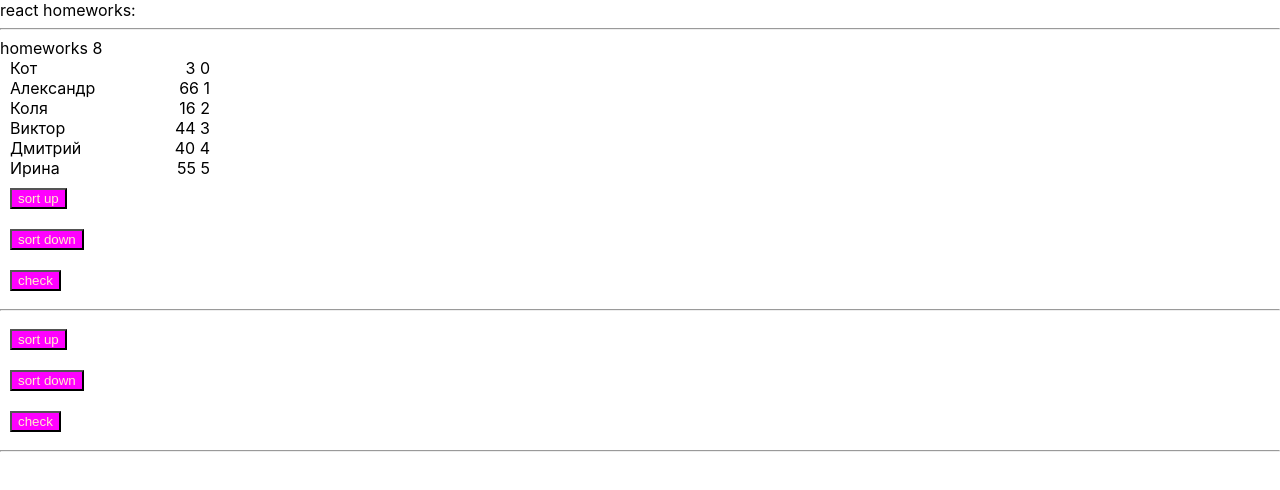
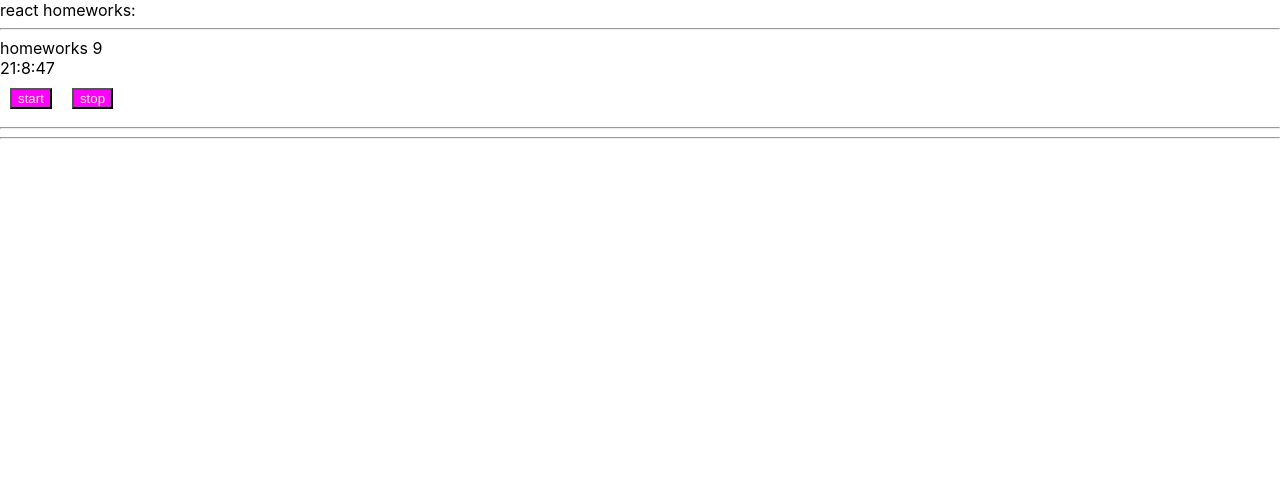
Before and after one commit to DmitriAleks/DZ, a React (Create React App) app in the folder TrubeDz/: page / in a window 1280 px wide. Shown: the top 490 px of the page. Built offline with nearby package versions, Linux system fonts and the light colour scheme.

Commit message:
HWN9 create work version AlternativeClock

```diff
--- a/TrubeDz/src/p1-main/m1-ui/u1-app/App.tsx
+++ b/TrubeDz/src/p1-main/m1-ui/u1-app/App.tsx
@@ -8,6 +8,7 @@ import HW5 from "../../../p2-homeworks/h5/HW5";
 import HW6 from '../../../p2-homeworks/h6/HW6'
 import HW7 from '../../../p2-homeworks/h7/HW7'
 import HW8 from "../../../p2-homeworks/h8/HW8";
+import HW9 from "../../../p2-homeworks/h9/HW9";
 
 function App() {
     return (
@@ -20,7 +21,8 @@ function App() {
             {/*<HW5/>*/}
             {/*<HW6/>*/}
             {/*<HW7/>*/}
-            <HW8/>
+            {/*<HW8/>*/}
+            <HW9/>
         </div>
     )
 }
--- a/TrubeDz/src/p2-homeworks/h8/HW8.tsx
+++ b/TrubeDz/src/p2-homeworks/h8/HW8.tsx
@@ -25,7 +25,7 @@ function HW8() {
     const finalPeople = people.map((p: UserType) => (
         <div key={p._id} className={s.item}>
             <span>  {p.name}</span>
-           {p.age} {p._id}
+           {p.age}
         </div>
     ))
 
@@ -33,9 +33,9 @@ function HW8() {
     const sortDown = () => setPeople(homeWorkReducer(initialPeople, {type: 'sortDown'}))
     const check = () => setPeople(homeWorkReducer(initialPeople, {type: 'check'}))
 
-    const sortUpAlternative = () => setPeople(homeWorkReducerAlternative(initialPeople, {type: 'sort', payload: 'up'}))
-    const sortDownSortUpAlternative = () => setPeople(homeWorkReducerAlternative(initialPeople, {type: 'sort', payload: 'down'}))
-    const checkSortUpAlternative = () => setPeople(homeWorkReducerAlternative(initialPeople, {type: 'check', payload: 18}))
+    // const sortUpAlternative = () => setPeople(homeWorkReducerAlternative(initialPeople, {type: 'sort', payload: 'up'}))
+    // const sortDownSortUpAlternative = () => setPeople(homeWorkReducerAlternative(initialPeople, {type: 'sort', payload: 'down'}))
+    // const checkSortUpAlternative = () => setPeople(homeWorkReducerAlternative(initialPeople, {type: 'check', payload: 18}))
     return (
         <div >
             <hr/>
@@ -45,12 +45,12 @@ function HW8() {
             <div><SuperButton onClick={sortDown}>sort down</SuperButton></div>
             <div><SuperButton onClick={check}>check</SuperButton></div>
 
-            <hr/>
+            {/*<hr/>*/}
 
-            <div><SuperButton onClick={sortUpAlternative}>sort up</SuperButton></div>
-            <div><SuperButton onClick={sortDownSortUpAlternative}>sort down</SuperButton></div>
-            <div><SuperButton onClick={checkSortUpAlternative}>check</SuperButton></div>
-            <hr/>
+            {/*<div><SuperButton onClick={sortUpAlternative}>sort up</SuperButton></div>*/}
+            {/*<div><SuperButton onClick={sortDownSortUpAlternative}>sort down</SuperButton></div>*/}
+            {/*<div><SuperButton onClick={checkSortUpAlternative}>check</SuperButton></div>*/}
+            {/*<hr/>*/}
         </div>
     )
 }
--- a/TrubeDz/src/p2-homeworks/h9/AlternativeClock.tsx
+++ b/TrubeDz/src/p2-homeworks/h9/AlternativeClock.tsx
@@ -1,13 +1,56 @@
-import React from 'react'
+import React, {useState} from 'react'
+import SuperButton from "../h4/common/c2-SuperButton/SuperButton";
 
 function AlternativeClock() {
+    const [timerId, setTimerId] = useState<number>(0)
+    const [date, setDate] = useState<Date>(new Date())
+    const [show, setShow] = useState<boolean>(false)
+
+    const stop = () => {
+        clearInterval(timerId)
+    }
+    const start = () => {
+
+        stop()
+        const id: number = window.setInterval(() => {
+            setDate(new Date())
+            console.log('timeuout')
+        }, 1000)
+        setTimerId(id)
+    }
+
+    const onMouseEnter = () => {
+        setShow(true)
+    }
+    const onMouseLeave = () => {
+        setShow(false)
+    }
 
 
+    const stringTime = date.getHours() + ':' + date.getMinutes() + ':' + date.getSeconds()
+    const stringDate = date.getDate() + '.' + date.getMonth() + '.' + date.getFullYear()
     return (
         <div>
+            <div
+                onMouseEnter={onMouseEnter}
+                onMouseLeave={onMouseLeave}
+            >
+                {stringTime}
+            </div>
+
+            {show && (
+                <div>
+                    {stringDate}
+                </div>
+            )}
+
+            <SuperButton onClick={start}>start</SuperButton>
+            <SuperButton onClick={stop}>stop</SuperButton>
 
         </div>
     )
 }
 
+
+
 export default AlternativeClock
--- a/TrubeDz/src/p2-homeworks/h9/HW9.tsx
+++ b/TrubeDz/src/p2-homeworks/h9/HW9.tsx
@@ -1,5 +1,6 @@
 import React from 'react'
 import Clock from './Clock'
+import AlternativeClock from "./AlternativeClock";
 
 function HW9() {
     return (
@@ -8,7 +9,7 @@ function HW9() {
             homeworks 9
 
             {/*should work (должно работать)*/}
-            <Clock/>
+            <AlternativeClock/>
 
             <hr/>
             {/*для личного творчества, могу проверить*/}
```
Also changed, not shown: TrubeDz/src/p2-homeworks/h9/Clock.tsx (+7 -6 lines).
